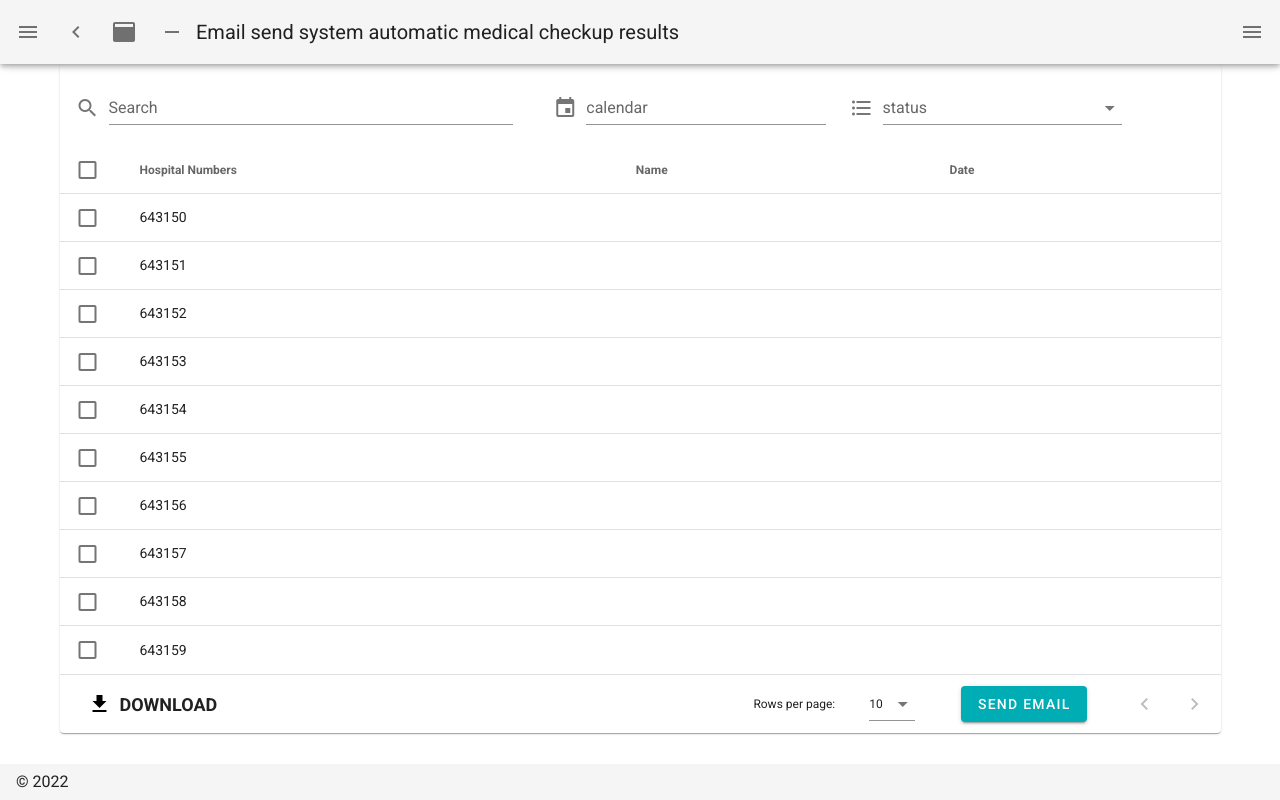
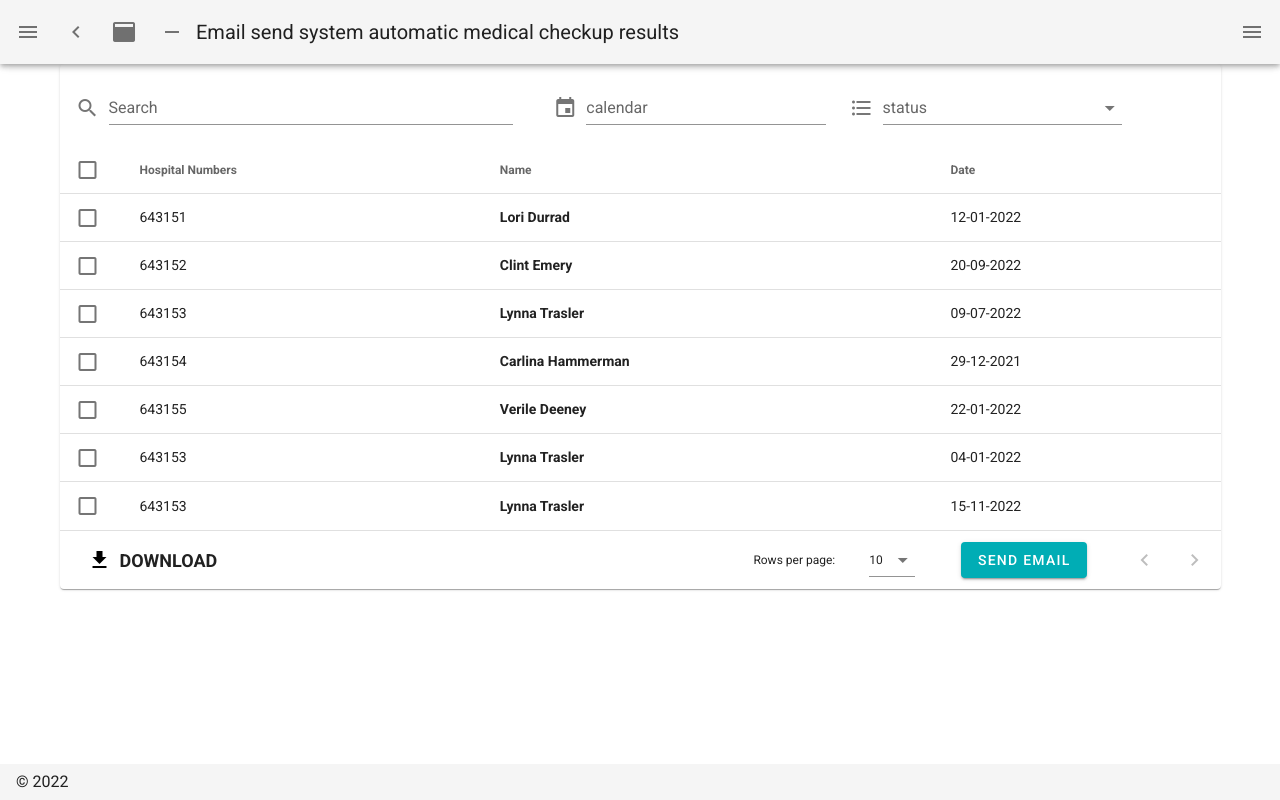
Before and after one commit to k1tsanapong/face-end-i-guess, a Nuxt app: page /download in a window 1280 px wide. Built offline with nearby package versions, Linux system fonts and the light colour scheme.

Commit message:
update download

```diff
--- a/pages/download.vue
+++ b/pages/download.vue
@@ -97,7 +97,7 @@
   export default {
     data() {
       return {
-        search: '',
+        search: "",
 
         singleSelect: false,
         status: [
@@ -126,54 +126,40 @@
         ],
         desserts: [
           {
-            hm: "643150",
-            name: "",
-            date: "",
-          },
-          {
             hm: "643151",
-            name: "",
-            date: "",
+            name: "Lori Durrad",
+            date: "12-01-2022",
           },
           {
             hm: "643152",
-            name: "",
-            date: "",
+            name: "Clint Emery",
+            date: "20-09-2022",
           },
           {
             hm: "643153",
-            name: "",
-            date: "",
+            name: "Lynna Trasler",
+            date: "09-07-2022",
           },
           {
             hm: "643154",
-            name: "",
-            date: "",
+            name: "Carlina Hammerman",
+            date: "29-12-2021",
           },
           {
             hm: "643155",
-            name: "",
-            date: "",
+            name: "Verile Deeney",
+            date: "22-01-2022",
+          },
+
+          {
+            hm: "643153",
+            name: "Lynna Trasler",
+            date: "04-01-2022",
           },
           {
-            hm: "643156",
-            name: "",
-            date: "",
-          },
-          {
-            hm: "643157",
-            name: "",
-            date: "",
-          },
-          {
-            hm: "643158",
-            name: "",
-            date: "",
-          },
-          {
-            hm: "643159",
-            name: "",
-            date: "",
+            hm: "643153",
+            name: "Lynna Trasler",
+            date: "15-11-2022",
           },
         ],
       };
--- a/pages/index.vue
+++ b/pages/index.vue
@@ -1,6 +1,4 @@
 <template>
-
-
   <v-data-table
     v-model="selected"
     :headers="headers"
@@ -90,15 +88,13 @@
       </v-btn>
     </template>
   </v-data-table>
-
-
 </template>
 
 <script>
 export default {
   data() {
     return {
-      search: '',
+      search: "",
 
       singleSelect: false,
       status: [
@@ -151,25 +147,16 @@ export default {
           name: "Verile Deeney",
           date: "22-01-2022",
         },
+
         {
-          hm: "643156",
-          name: "Drusy Huelin",
-          date: "24-07-2022",
-        },
-        {
-          hm: "643157",
+          hm: "643153",
           name: "Lynna Trasler",
           date: "04-01-2022",
         },
         {
-          hm: "643158",
+          hm: "643153",
           name: "Lynna Trasler",
           date: "15-11-2022",
-        },
-        {
-          hm: "643159",
-          name: "Clint Emery",
-          date: "20-09-2021",
         },
       ],
     };
```
Lines whose indentation alone changed are shown as unchanged.
